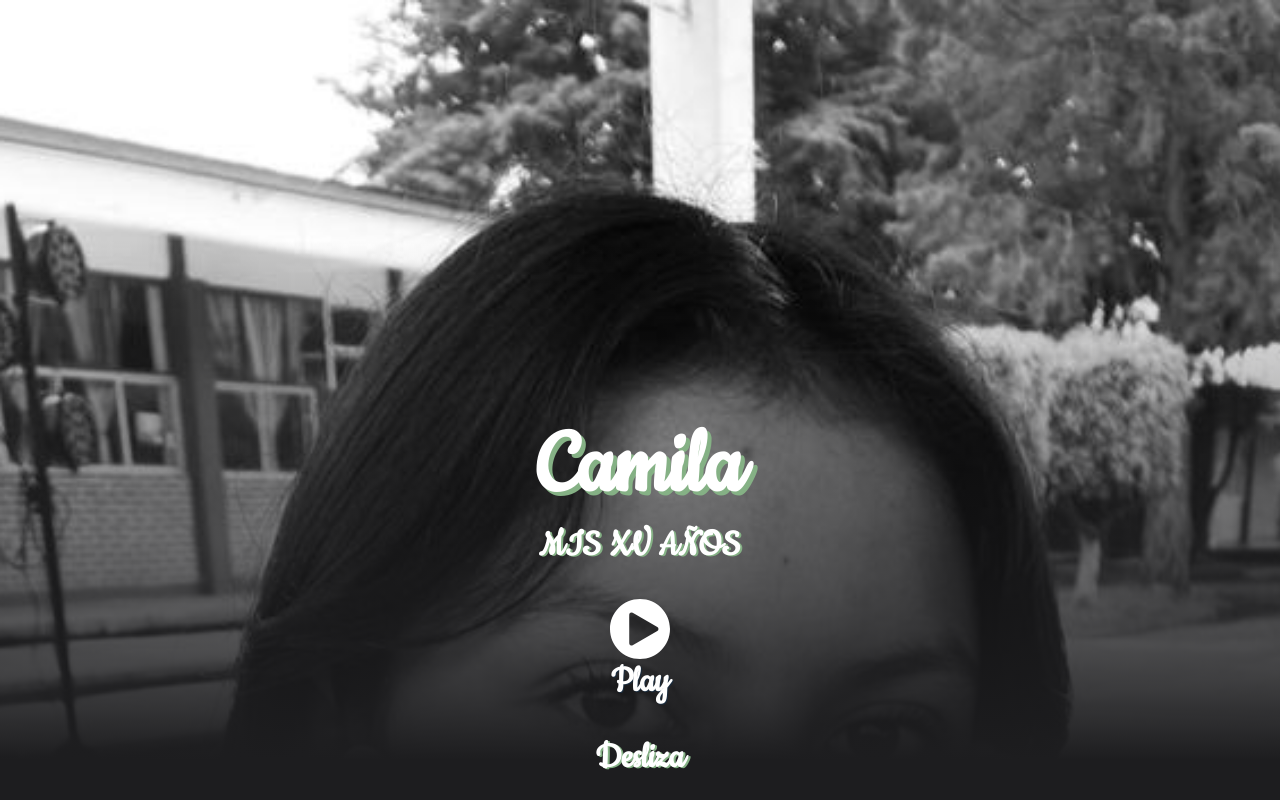
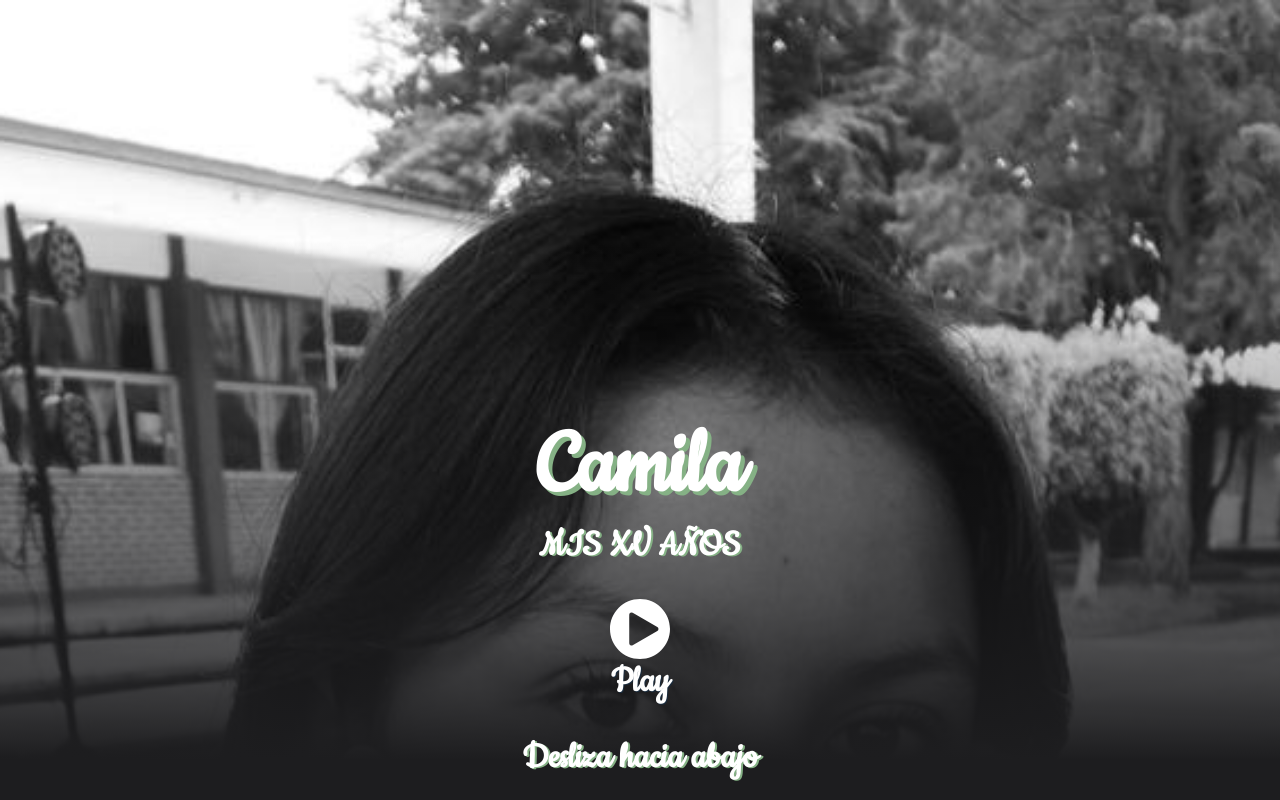
Before and after one commit to UlisesFG98/invitacionpricomuion, a Vue app: page / in a window 1280 px wide. Shown: the top 800 px of the page. Built offline with nearby package versions, Linux system fonts and the light colour scheme; a web font is replaced by a local one.

Commit message:
Primer commit - subir proyecto productivo

```diff
--- a/src/App.vue
+++ b/src/App.vue
@@ -111,7 +111,7 @@ onUnmounted(() => {
         <h1 class="shadow-1">Camila</h1>
         <h2 class="shadow-2" style="margin-bottom: 30px;">MIS XV AÑOS</h2>
         <Play></Play>
-        <h2 class="shadow-2">Desliza</h2>
+        <h2 class="shadow-2">Desliza hacia abajo</h2>
       </div>
 
     </article>
```
